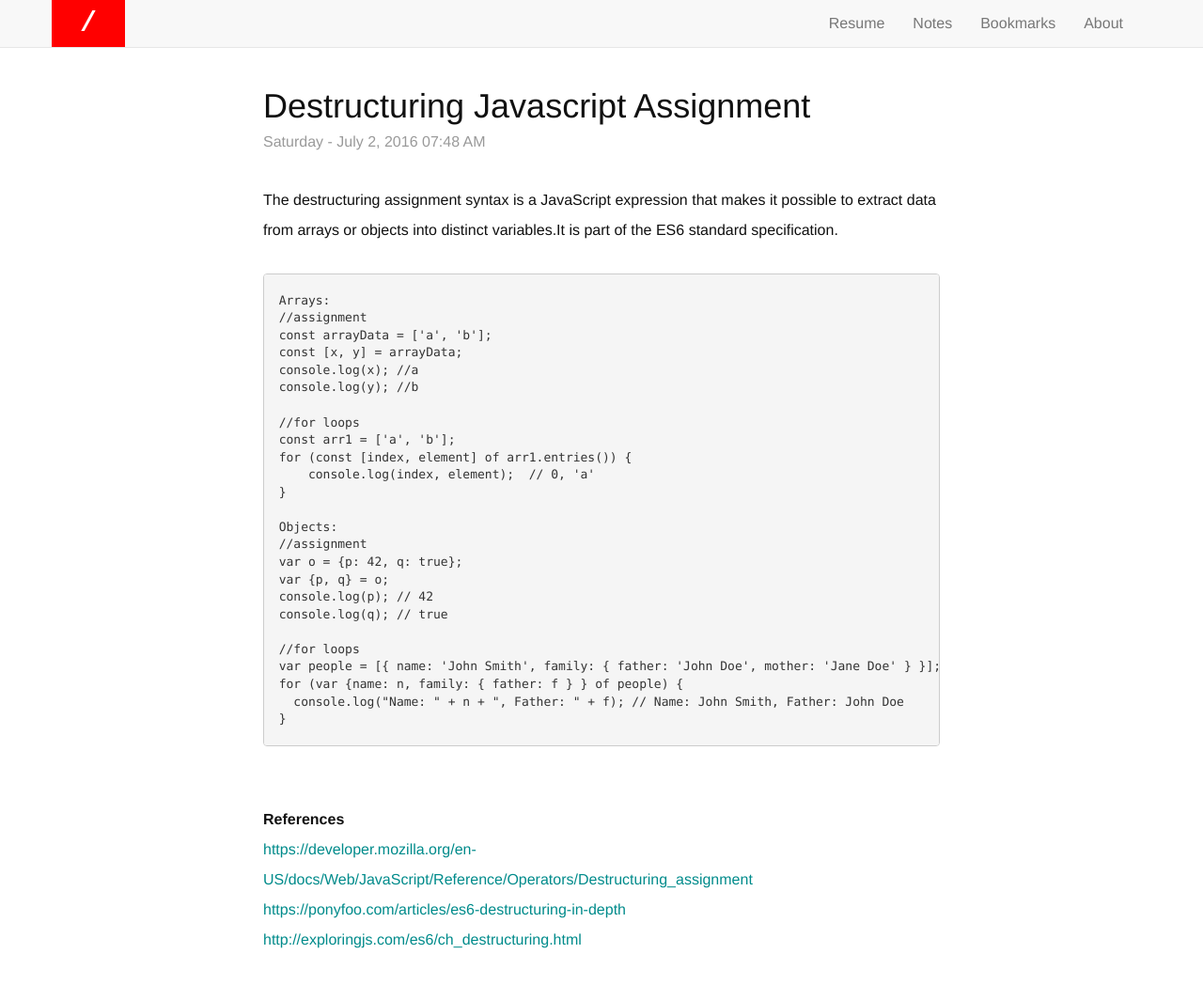
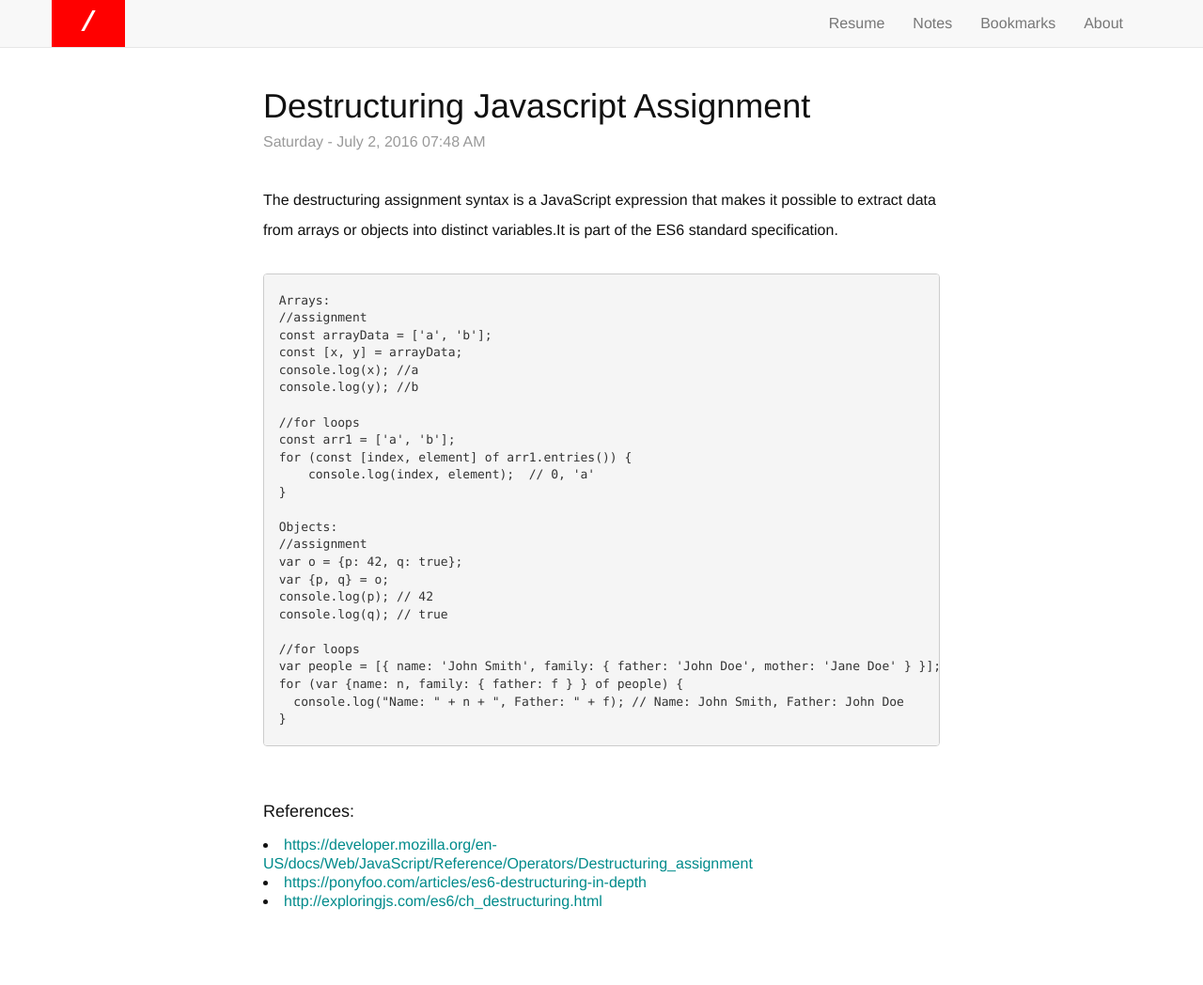
Before and after one commit to gabrielpascua/gabrielpascua.com, a Jekyll site: the page built from _posts/2016-07-02-javascript-destructuring-assignment.markdown, in a window 1280 px wide and 1076 px high. Shown: the top 1048 px of the window at 94% size. Built offline with Jekyll 4.4.1, drawn with Linux system fonts in a browser that asks for light colours.

Commit message:
Fixing aside

```diff
--- a/_posts/2016-07-02-javascript-destructuring-assignment.markdown
+++ b/_posts/2016-07-02-javascript-destructuring-assignment.markdown
@@ -39,9 +39,23 @@ The destructuring assignment syntax is a JavaScript expression that makes it pos
 
 </pre>
 
-<p>&nbsp;</p>
-
-<b>References</b>
-[https://developer.mozilla.org/en-US/docs/Web/JavaScript/Reference/Operators/Destructuring_assignment](https://developer.mozilla.org/en-US/docs/Web/JavaScript/Reference/Operators/Destructuring_assignment)
-[https://ponyfoo.com/articles/es6-destructuring-in-depth](https://ponyfoo.com/articles/es6-destructuring-in-depth)
-[http://exploringjs.com/es6/ch_destructuring.html](http://exploringjs.com/es6/ch_destructuring.html)
+<aside>
+  <h4>References:</h4>
+  <ul>
+    <li>
+      <a href="https://developer.mozilla.org/en-US/docs/Web/JavaScript/Reference/Operators/Destructuring_assignment" target="_blank">
+        https://developer.mozilla.org/en-US/docs/Web/JavaScript/Reference/Operators/Destructuring_assignment
+      </a>
+    </li>
+    <li>
+      <a href="https://ponyfoo.com/articles/es6-destructuring-in-depth" target="_blank">
+        https://ponyfoo.com/articles/es6-destructuring-in-depth
+      </a>
+    </li>
+    <li>
+      <a href="http://exploringjs.com/es6/ch_destructuring.html" target="_blank">
+        http://exploringjs.com/es6/ch_destructuring.html
+      </a>
+    </li>
+  </ul>
+</aside>
```
